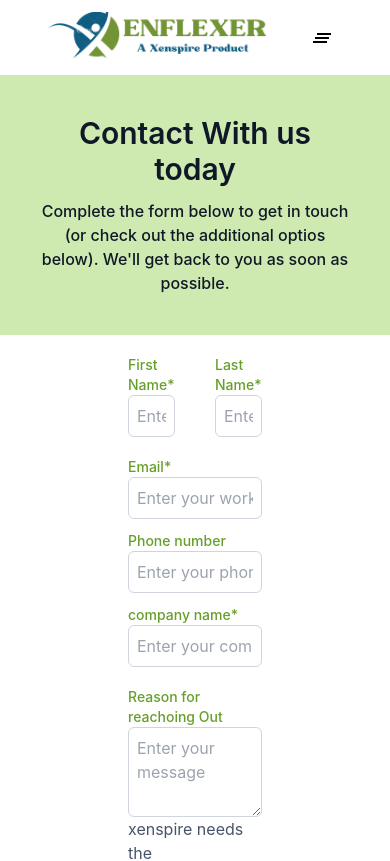
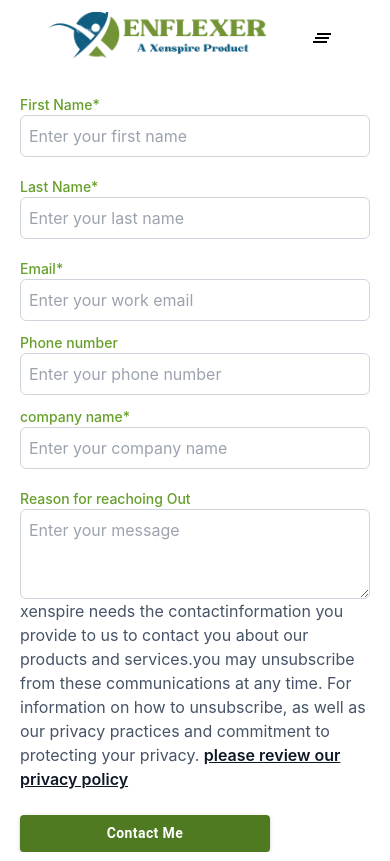
Before and after one commit to CccGm/xenflexer-website, a React (Create React App) app: page /contact-us in a window 390 px wide. Shown: the top 861 px of the page. Built offline with nearby package versions, Linux system fonts and the light colour scheme.

Commit message:
flexible create

```diff
--- a/src/desktop/contact-us.js
+++ b/src/desktop/contact-us.js
@@ -46,7 +46,7 @@ export const Contact_Us = () => {
   return (
     <div>
       <Header />
-      <div className="grid justify-center text-center p-10 gap-3 bg-app-moss200">
+      <div className="justify-center text-center p-10 gap-3 bg-app-moss200 hidden sm:grid">
         <text className="text-app-gray900 font-semibold text-3xl">
           Contact With us today
         </text>
@@ -57,8 +57,8 @@ export const Contact_Us = () => {
       </div>
       <div>
         <form onSubmit={handleSubmit}>
-          <div className="px-32">
-            <div className="grid grid-flow-col gap-10">
+          <div className="px-5 sm:px-64">
+            <div className="grid grid-flow-row sm:grid-flow-col  sm:gap-10">
               <div className="grid mt-5">
                 <label className="text-app-moss500 text-sm font-medium">
                   First Name*
--- a/src/desktop/contactus.js
+++ b/src/desktop/contactus.js
@@ -41,7 +41,7 @@ export const ContactUs = () => {
     <>
       <Header />
       <div className="grid grid-flow-col">
-        <div className="p-10 bg-app-backGround">
+        <div className="p-10 bg-app-backGround hidden sm:grid">
           <div className="grid justify-center">
             <img src={logo} alt="logo" />
             <AvatarGroup
--- a/src/desktop/register.js
+++ b/src/desktop/register.js
@@ -67,8 +67,8 @@ export const Register = () => {
     <>
       <Header />
       <div className="grid grid-flow-col">
-        <div className="p-10 bg-app-backGround">
-          <div className="grid justify-center">
+        <div className="p-10 bg-app-backGround hidden sm:grid">
+          <div className="grid justify-center ">
             <img src={logo} alt="logo" />
             <AvatarGroup
               max={3}
```
